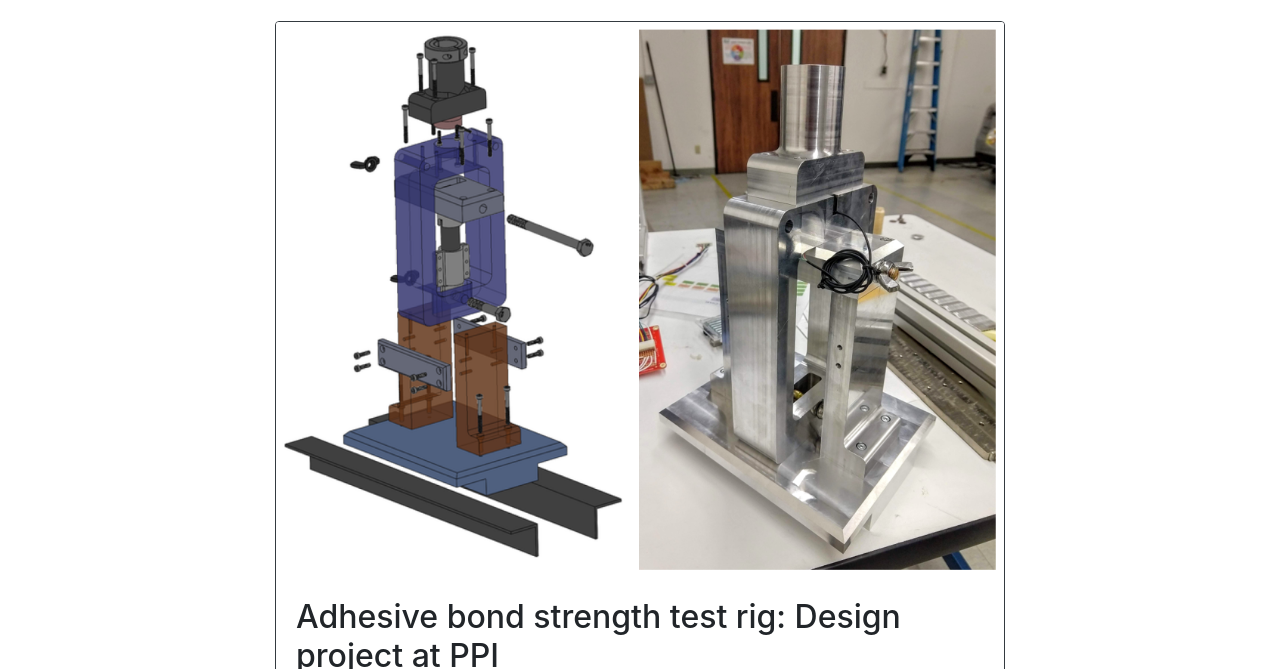
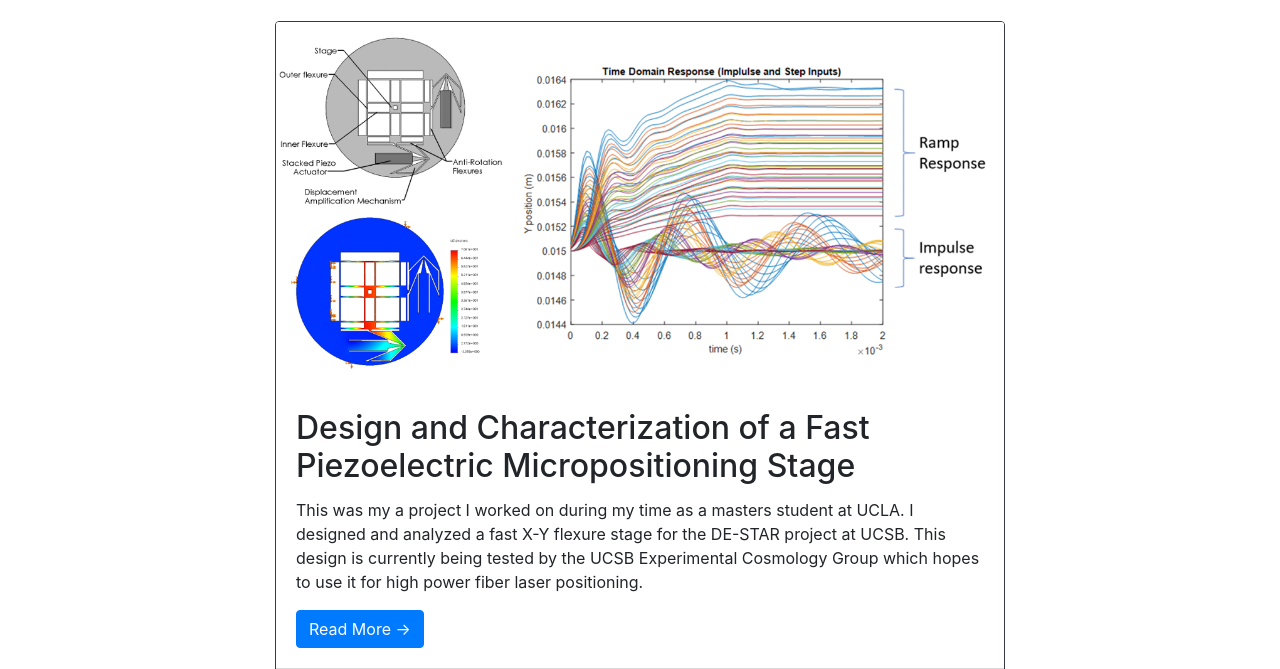
Before and after one commit to JMeinhold/JMeinhold.github.io, a website: page index.html in a window 1280 px wide. Shown: the part 131-800 px from the top of the page. Drawn offline with Linux system fonts and the light colour scheme.

Commit message:
Update index.html

```diff
--- a/index.html
+++ b/index.html
@@ -58,6 +58,22 @@
         <h1 class="my-4">Project Portfolio
           <small> - Jieh Meinhold</small>
         </h1>
+
+
+        <!-- Piezo Stage -->
+        <div class="card mb-4 border-dark">
+          <img class="card-img-top" src="Images\piezo stage.png" alt="Card image cap">
+          <div class="card-body">
+            <h2 class="card-title">Design and Characterization of a Fast Piezoelectric Micropositioning Stage</h2>
+            <p class="card-text"> This was my a project I worked on during my time as a masters student at UCLA. I designed and analyzed a fast X-Y flexure stage for the DE-STAR project at UCSB. This design is currently being tested by the UCSB Experimental Cosmology Group which hopes to use it for high power fiber laser positioning.</p>
+            <a href="https://JMeinhold.github.io/PDF/piezo stage.pdf" class="btn btn-primary">Read More &rarr;</a>
+          </div>
+          <div class="card-footer text-muted">
+            <a href="#"></a>
+          </div>
+          </div>
+
+
         <!-- Adhesive Strength Test Rig -->
         <div class="card mb-4 border-dark">
           <img class="card-img-top" src="Images\Adhesive Test Rig.PNG" alt="Card image cap">
```
